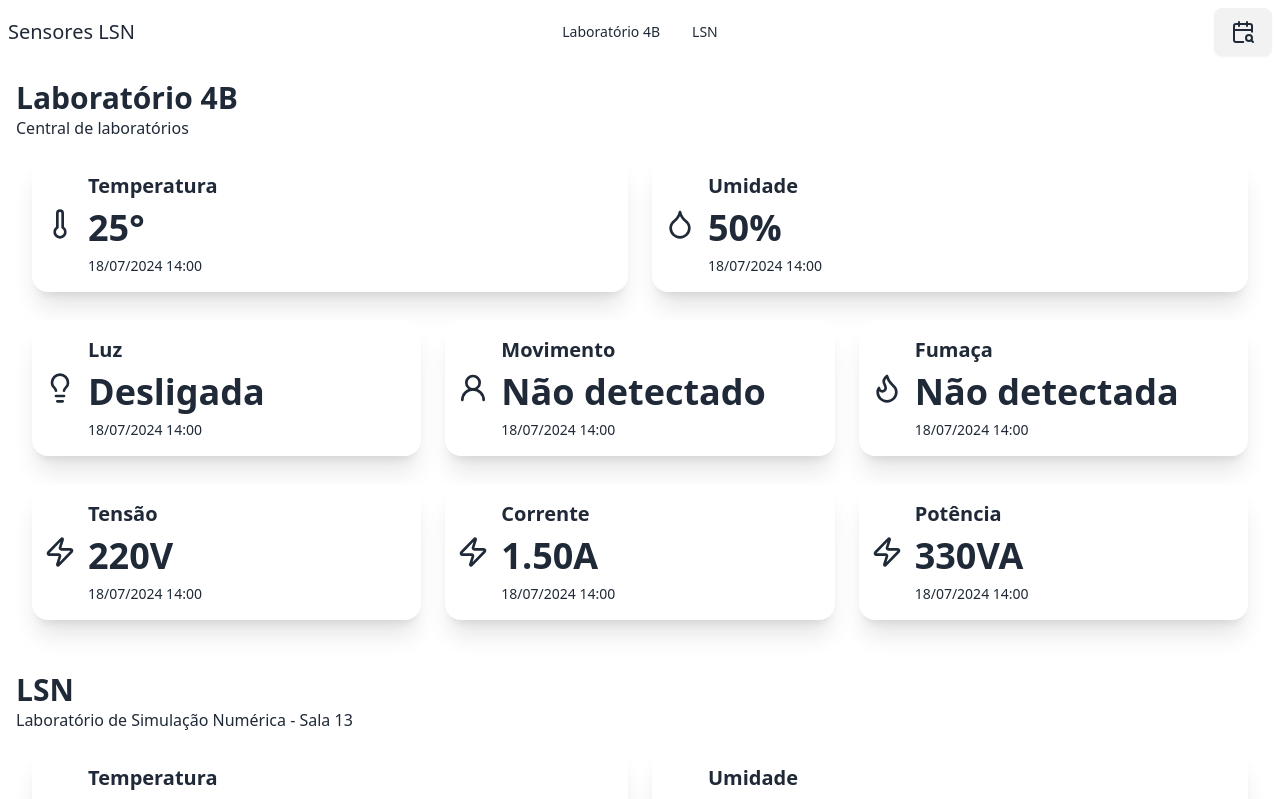
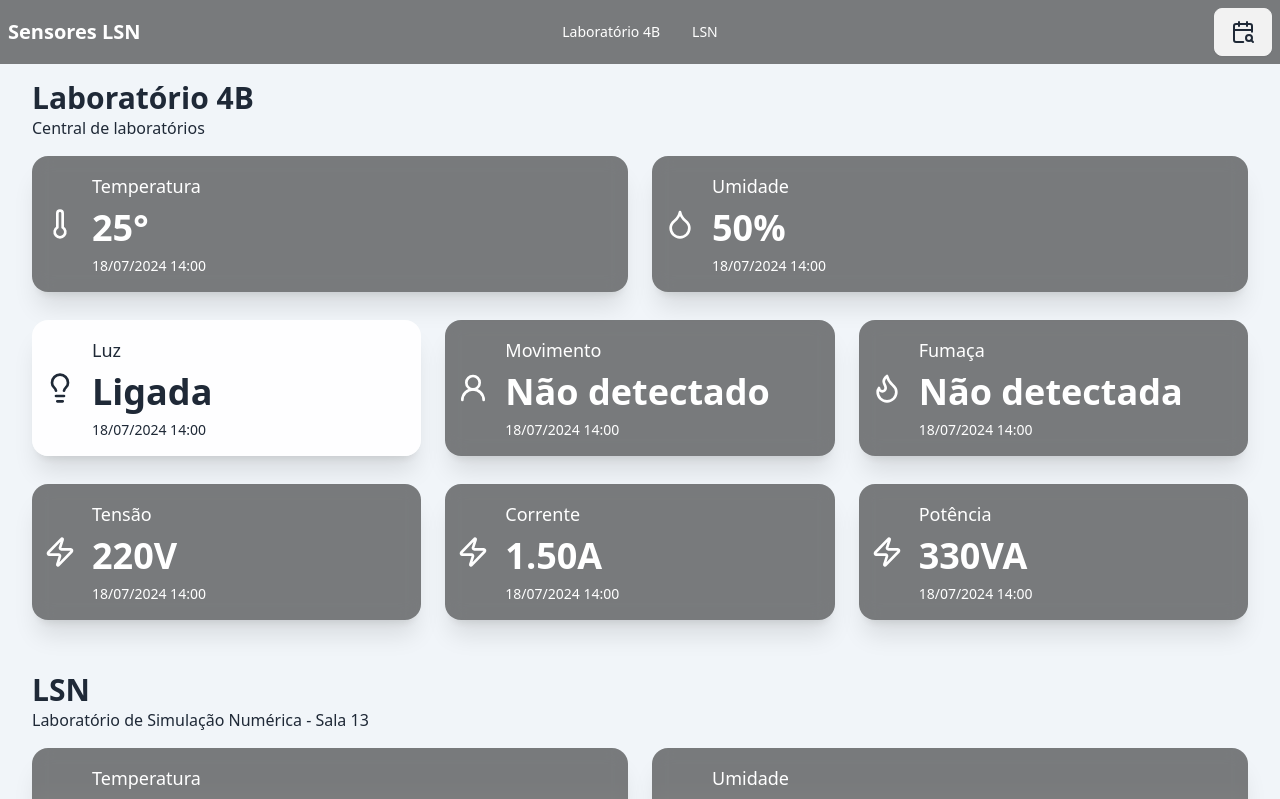
Before and after one commit to cacic-fct/lsn-sensores, a SvelteKit app in the folder frontend/: page / in a window 1280 px wide. Shown: the top 799 px of the page. Built offline with nearby package versions, Linux system fonts and the light colour scheme.

Commit message:
Glass theme

```diff
--- a/frontend/src/components/sensors/Sections.svelte
+++ b/frontend/src/components/sensors/Sections.svelte
@@ -6,9 +6,17 @@
 
 {#each data as section}
 	<section class="mb-10" id={createSlug(section.name)}>
-		<h2 class="text-3xl font-bold">{section.name}</h2>
-		<p>{section.description}</p>
+		<div class="mx-4">
+			<h2 class="text-3xl font-bold">{section.name}</h2>
+			<p>{section.description}</p>
+		</div>
 
 		<SensorCard sensorGroups={section.sensors} />
 	</section>
 {/each}
+
+<style>
+	section {
+		scroll-margin-top: 4.3rem;
+	}
+</style>
--- a/frontend/src/components/sensors/SensorCard.svelte
+++ b/frontend/src/components/sensors/SensorCard.svelte
@@ -1,5 +1,5 @@
 <script lang="ts">
-	import { getIcon, type Sensor } from './SensorService.svelte';
+	import { getIcon, shouldHighlightCard, type Sensor } from './SensorService.svelte';
 
 	export let sensorGroups: Sensor[][];
 
@@ -9,19 +9,24 @@
 {#each sensorGroups as group}
 	<div class="each-line m-1 flex flex-wrap">
 		{#each group as sensor}
-			<button
-				class="same-width card card-side card-compact m-3 min-w-60 items-center bg-base-100 text-left shadow-xl hover:cursor-pointer"
+			<div
+				class:glass-active={shouldHighlightCard(sensor)}
+				class:glass-custom={!shouldHighlightCard(sensor)}
+				class="same-width card card-side card-compact m-3 min-w-60 items-center text-left shadow-xl hover:cursor-pointer"
 				on:click={() => console.log(sensor)}
+				on:keypress={() => console.log(sensor)}
+				role="button"
+				tabindex="0"
 			>
 				<div class="m-3">
 					<svelte:component this={getIcon(sensor.type)} class="h-8 w-8" />
 				</div>
-				<div class="card-body !pl-0">
-					<h2 class="card-title !m-0">{sensor.name}</h2>
+				<div class="card-body !pl-1">
+					<h2 class="!m-0 text-lg font-medium">{sensor.name}</h2>
 					<p class="text-4xl font-semibold">{getValue(sensor)}</p>
 					<p>18/07/2024 14:00</p>
 				</div>
-			</button>
+			</div>
 		{/each}
 	</div>
 {/each}
@@ -33,4 +38,15 @@
 	.same-width {
 		flex: 1 1 0;
 	}
+
+	.glass-custom {
+		background-color: rgba(0%, 0%, 0%, 0.5);
+		backdrop-filter: blur(10px);
+		color: #fff;
+	}
+
+	.glass-active {
+		background-color: rgba(100%, 100%, 100%, 0.9);
+		backdrop-filter: blur(10px);
+	}
 </style>
--- a/frontend/src/components/sensors/SensorData.svelte
+++ b/frontend/src/components/sensors/SensorData.svelte
@@ -21,7 +21,7 @@
 				[
 					{
 						name: 'Luz',
-						value: 0,
+						value: 1,
 						type: 'light'
 					},
 					{
--- a/frontend/src/components/sensors/SensorService.svelte
+++ b/frontend/src/components/sensors/SensorService.svelte
@@ -96,4 +96,21 @@
 			.replace(/ /g, '-');
 		return slug;
 	}
+
+	export function shouldHighlightCard(sensor: Sensor): boolean {
+		switch (sensor.type) {
+			case 'temperature':
+				return sensor.value > 30;
+			case 'humidity':
+				return sensor.value > 70;
+			case 'light':
+				return sensor.value === 1;
+			case 'motion':
+				return sensor.value === 1;
+			case 'smoke':
+				return sensor.value === 1;
+			default:
+				return false;
+		}
+	}
 </script>
--- a/frontend/src/components/shared/Navbar.svelte
+++ b/frontend/src/components/shared/Navbar.svelte
@@ -11,24 +11,26 @@
 	});
 </script>
 
-<div class="navbar sticky top-0 z-10 bg-base-100">
+<div class="navbar glass-custom sticky top-0 z-10">
 	<div class="navbar-start">
 		<div class="dropdown">
 			<div tabindex="0" role="button" class="btn btn-ghost lg:hidden">
 				<Menu />
 			</div>
-			<ul class="menu dropdown-content menu-sm z-[1] mt-3 w-52 rounded-box bg-base-100 p-2 shadow">
+			<ul
+				class="menu dropdown-content menu-sm rounded-box bg-base-100 z-[1] mt-3 w-52 p-2 text-black shadow"
+			>
 				{#each list as { name, slug }}
-					<li><a class="h-12 pt-3.5" href="#{slug}">{name}</a></li>
+					<li><a class="h-12 pt-3.5" role="button" href="#{slug}">{name}</a></li>
 				{/each}
 			</ul>
 		</div>
-		<h1 class="text-xl">Sensores LSN</h1>
+		<h1 class="text-xl font-semibold">Sensores LSN</h1>
 	</div>
 	<div class="navbar-center hidden lg:flex">
 		<ul class="menu menu-horizontal px-1">
 			{#each list as { name, slug }}
-				<li><a href="#{slug}">{name}</a></li>
+				<li><a role="button" href="#{slug}">{name}</a></li>
 			{/each}
 		</ul>
 	</div>
@@ -36,3 +38,11 @@
 		<button class="btn"><CalendarSearch /></button>
 	</div>
 </div>
+
+<style>
+	.glass-custom {
+		background-color: rgba(0%, 0%, 0%, 0.5);
+		backdrop-filter: blur(50rem);
+		color: white;
+	}
+</style>
--- a/frontend/src/routes/+page.svelte
+++ b/frontend/src/routes/+page.svelte
@@ -4,10 +4,10 @@
 	import Sections from '../components/sensors/Sections.svelte';
 </script>
 
-<div class="flex h-screen flex-col">
+<div class="flex h-full h-screen flex-col bg-slate-100">
 	<Navbar />
 
-	<main class="flex-1 p-4">
+	<main class="m-auto w-full max-w-screen-2xl flex-1 p-4">
 		<Sections />
 	</main>
 
--- a/frontend/tailwind.config.js
+++ b/frontend/tailwind.config.js
@@ -7,5 +7,8 @@ module.exports = {
 	theme: {
 		extend: {}
 	},
-	plugins: [daisyui, flowbite]
+	plugins: [daisyui, flowbite],
+	daisyui: {
+		themes: ['light']
+	}
 };
```
